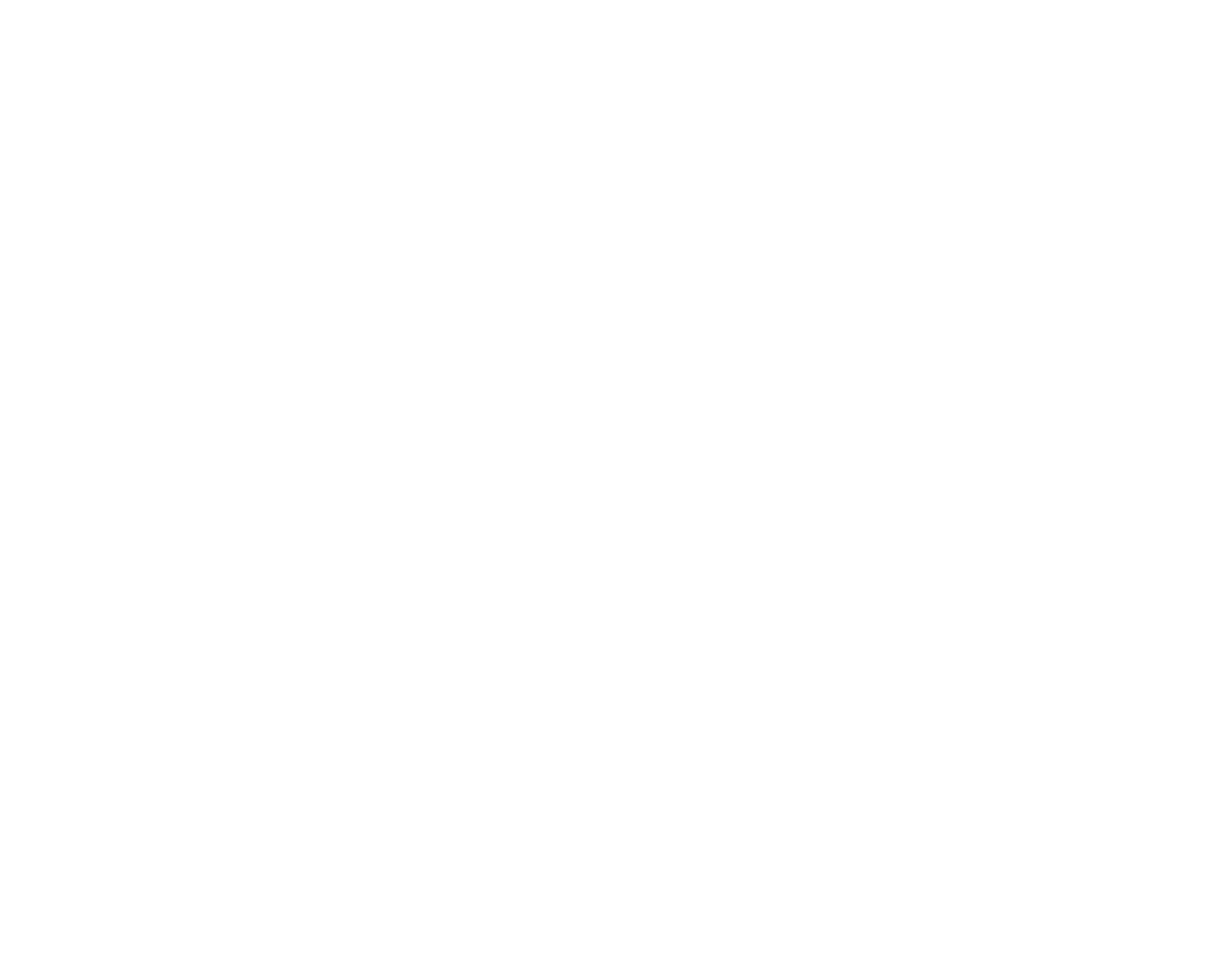
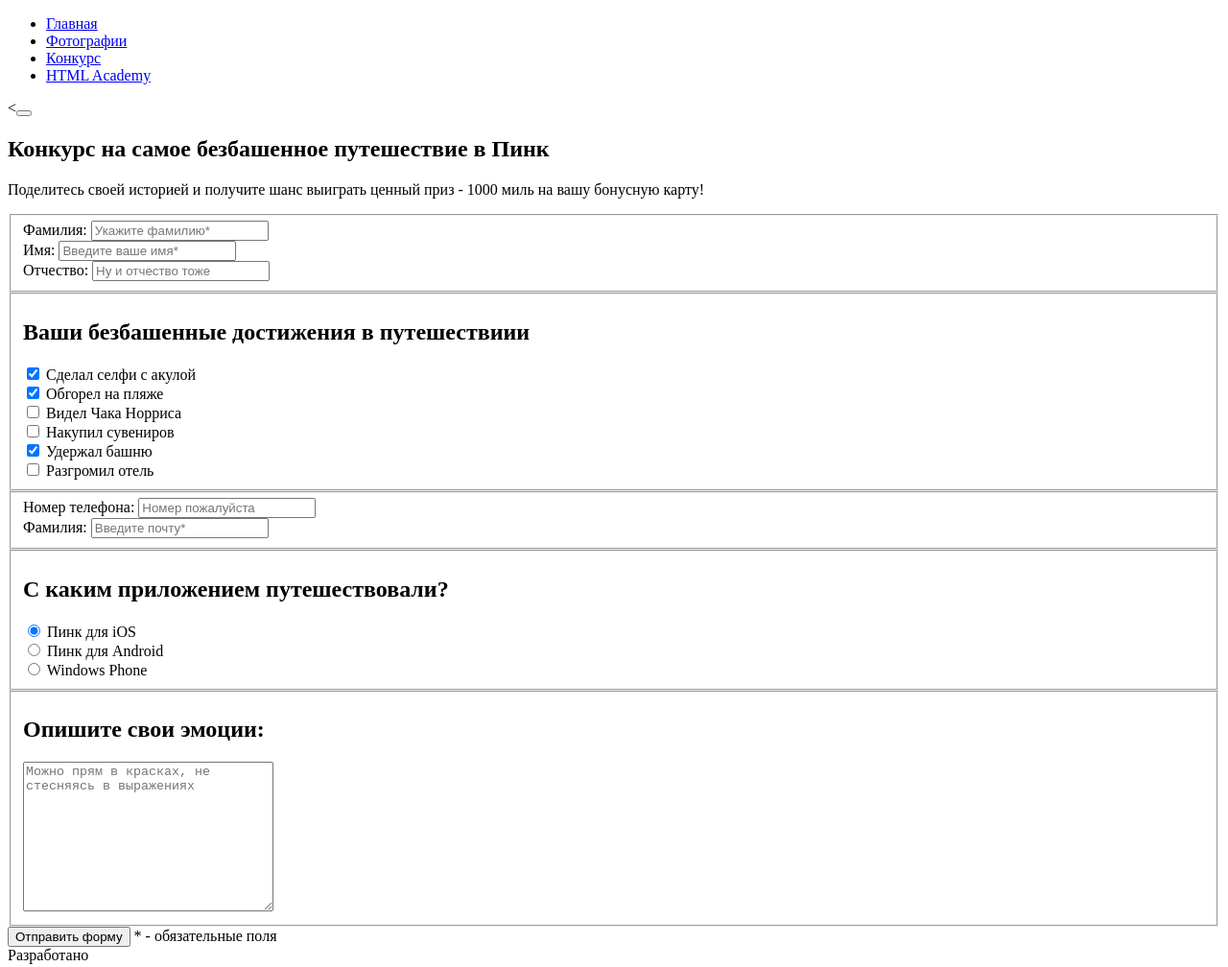
Before and after one commit to RinatR/pink, a plain HTML site: page form.html in a window 1280 px wide. Shown: the whole page at 96% size. Before the commit the page ends 800 px from the top, so only its background shows below. Drawn offline with Linux system fonts and the light colour scheme.

Commit message:
add markup for photo.html and form.html

```diff
--- a/form.html
+++ b/form.html
@@ -0,0 +1,128 @@
+<!DOCTYPE html>
+<html lang="en">
+<head>
+  <meta charset="UTF-8">
+  <title>Document</title>
+</head>
+<body>
+  <div class="page-wrapper">
+    <header class="main-header">
+      <a class="logo" href="#"></a>
+      <nav class="main-menu">
+      <ul class="main-menu__list">
+        <li class="main-menu__item">
+          <a class="main-menu__link" href="#">Главная</a>
+        </li>
+        <li class="main-menu__item">
+          <a class="main-menu__link" href="#">Фотографии</a>
+        </li>
+        <li class="main-menu__item">
+          <a class="main-menu__link" href="#">Конкурс</a>
+        </li>
+        <li class="main-menu__item">
+          <a class="main-menu__link" href="#">HTML Academy</a>
+        </li>
+      </ul>
+      <<button class="main-menu__toggle" type="button" id="toggle"></button>
+      </nav>
+    </header>
+    <main class="main-content">
+      <section class="page-header">
+        <h1 class="page-header__text">Конкурс на самое безбашенное путешествие в Пинк</h1>
+      </section>
+      <section class="feedback">
+        <div class="section-header">
+          <p class="section-header__text">Поделитесь своей историей и получите шанс выиграть ценный приз - 1000 миль на вашу бонусную карту!</p>
+        </div>
+        <form class="feedback-form" action="/echo">
+          <fieldset class="feedback-form__block feedback-form__block--bio">
+            <div class="feedback-form__control">
+              <label class="feedback-form__label" for="surname">Фамилия:</label>
+              <input class="feedback-form__input" type="text" id="surname" required placeholder="Укажите фамилию*">
+            </div>
+            <div class="feedback-form__control">
+              <label class="feedback-form__label" for="name">Имя:</label>
+              <input class="feedback-form__input" type="text" id="name" required placeholder="Введите ваше имя*">
+            </div>
+            <div class="feedback-form__control">
+              <label class="feedback-form__label" for="patronymic">Отчество:</label>
+              <input class="feedback-form__input" type="text" id="patronymic" placeholder="Ну и отчество тоже">
+            </div>
+          </fieldset>
+          <fieldset class="feedback-form__block feedback-form__block--achievments">
+            <h2 class="feedback-form__title">Ваши безбашенные достижения в путешествиии</h2>
+            <div class="feedback-form__control">
+              <input class="feedback-form__checkbox" type="checkbox" name="selfie" id="selfie" checked>
+              <label class="feedback-form__label" for="selfie">Сделал селфи с акулой</label>
+            </div>
+            <div class="feedback-form__control">
+              <input class="feedback-form__checkbox" type="checkbox" name="beach" id="beach" checked>
+              <label class="feedback-form__label" for="beach">Обгорел на пляже</label>
+            </div>
+            <div class="feedback-form__control">
+              <input class="feedback-form__checkbox" type="checkbox" name="chack" id="chack">
+              <label class="feedback-form__label" for="chack">Видел Чака Норриса</label>
+            </div>
+            <div class="feedback-form__control">
+              <input class="feedback-form__checkbox" type="checkbox" name="souvenirs" id="souvenirs">
+              <label class="feedback-form__label" for="souvenirs">Накупил сувениров</label>
+            </div>
+            <div class="feedback-form__control">
+              <input class="feedback-form__checkbox" type="checkbox" name="tower" id="tower" checked>
+              <label class="feedback-form__label" for="tower">Удержал башню</label>
+            </div>
+            <div class="feedback-form__control">
+              <input class="feedback-form__checkbox" type="checkbox" name="hotel" id="hotel">
+              <label class="feedback-form__label" for="hotel">Разгромил отель</label>
+            </div>
+          </fieldset>
+          <fieldset class="feedback-form__block feedback-form__block--contacts">
+            <div class="feedback-form__control">
+              <label class="feedback-form__label" for="phone-number">Номер телефона:</label>
+              <input class="feedback-form__input" type="phone" id="phone-number" placeholder="Номер пожалуйста">
+            </div>
+            <div class="feedback-form__control">
+              <label class="feedback-form__label" for="e-mail">Фамилия:</label>
+              <input class="feedback-form__input" type="text" id="e-mail" required placeholder="Введите почту*">
+            </div>
+          </fieldset>
+          <fieldset class="feedback-form__block feedback-form__block--apps">
+            <h2 class="feedback-form__title">С каким приложением путешествовали?</h2>
+            <div class="feedback-form__control">
+              <input class="feedback-form__radio" type="radio" id="ios" value="ios" name="apps" checked>
+              <label class="feedback-form__label" for="ios">Пинк для iOS</label>
+            </div>
+            <div class="feedback-form__control">
+              <input class="feedback-form__radio" type="radio" id="android" value="android" name="apps">
+              <label class="feedback-form__label" for="android">Пинк для Android</label>
+            </div>
+            <div class="feedback-form__control">
+              <input class="feedback-form__radio" type="radio" id="winphone" value="winphone" name="apps">
+              <label class="feedback-form__label" for="winphone">Windows Phone</label>
+            </div>
+          </fieldset>
+          <fieldset class="feedback-form__block feedback-form__block--emotions">
+            <h2 class="feedback-form__title">Опишите свои эмоции:</h2>
+            <textarea class="feedback-form__textarea" name="descripton" id="descripton" cols="30" rows="10" placeholder="Можно прям в красках, не стесняясь в выражениях"></textarea>
+          </fieldset>
+          <input class="feedback-form__btn" type="submit" value="Отправить форму">
+          <span class="feedback-form__legend">* - обязательные поля</span>
+        </form>
+      </section>
+    </main>
+    <footer class="main-footer">
+      <div class="logo"></div>
+      <div class="socials">
+        <a class="socials__icon socials__icon--twitter" href="#"></a>
+        <a class="socials__icon socials__icon--facebook" href="#"></a>
+        <a class="socials__icon socials__icon--youtube" href="#"></a>
+      </div>
+      <div class="main-footer__copyright">
+        <span class="main-footer__copyright-text">Разработано</span>
+        <a class="main-footer__copyright-icon" href="#" >
+        </a>
+      </div>
+    </footer>
+  </div>
+</body>
+</html>
```
Also changed, not shown: photo.html (+36 -1 lines).
